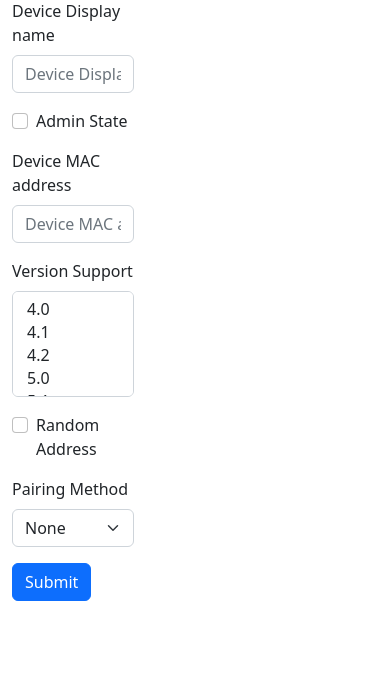
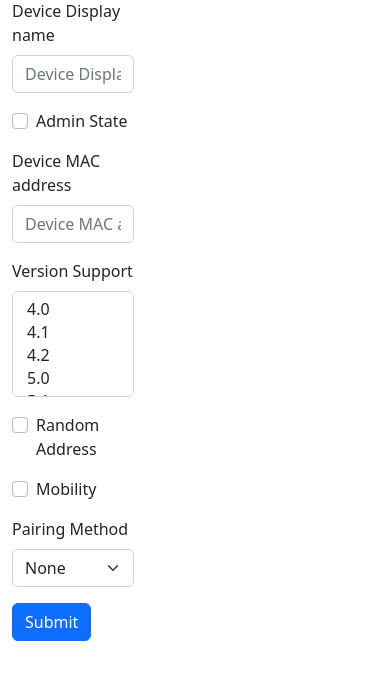
Before and after one commit to iot-onboarding/tiedie, a Flask app: page /devices/add in a window 390 px wide. Shown: the part 146-826 px from the top of the page. Run offline with Flask 3, Linux system fonts and the light colour scheme; some libraries are stand-ins or nearby versions.

Commit message:
Added support for mobility

```diff
--- a/python-sdk/sample-python-app/src/app.py
+++ b/python-sdk/sample-python-app/src/app.py
@@ -150,12 +150,14 @@ def add_device():
     version_support = content.getlist('versionSupport')
 
     pairing_method = content.get('pairingMethod')
+    mobility = True if content.get('mobility', 'off') == 'on' else False
 
     device = Device(content['deviceDisplayName'],
                     admin_state,
                     BleExtension(content['deviceMacAddress'],
                                  version_support,
                                  is_random,
+                                 mobility,
                                  pairing_method == 'null',
                                  pairing_method == 'justWorks',
                                  ),
--- a/python-sdk/sample-python-app/src/templates/device.html
+++ b/python-sdk/sample-python-app/src/templates/device.html
@@ -35,6 +35,10 @@ SPDX-License-Identifier: Apache-2.0
                 <tr>
                     <th>Device Version Support</th>
                     <td>{{ device.ble_extension.version_support }}</td>
+                </tr>
+                <tr>
+                    <th>Mobility</th>
+                    <td>{{ device.ble_extension.mobility }}</td>
                 </tr>
             </tbody>
         </table>
--- a/python-sdk/sample-python-app/src/templates/device_add.html
+++ b/python-sdk/sample-python-app/src/templates/device_add.html
@@ -43,6 +43,11 @@ SPDX-License-Identifier: Apache-2.0
                 <label class="form-check-label" for="isRandom">Random Address</label>
             </div>
 
+            <div class="mb-3 form-check">
+                <input type="checkbox" class="form-check-input" id="mobility" name="mobility">
+                <label class="form-check-label" for="mobility">Mobility</label>
+            </div>
+
             <div class="mb-3">
                 <label for="pairingMethod" class="form-label">Pairing Method</label>
                 <select class="form-select" name="pairingMethod">
--- a/python-sdk/tiedie/models/scim.py
+++ b/python-sdk/tiedie/models/scim.py
@@ -38,13 +38,15 @@ class BleExtension:
     pairing_just_works: PairingJustWorks = None
     pairing_pass_key: PairingPassKey = None
     pairing_oob: PairingOOB = None
+    mobility: bool = False
 
 
-    def __init__(self, device_mac_address: str, version_support: List[str], is_random: bool, null_pair: bool = False,
+    def __init__(self, device_mac_address: str, version_support: List[str], is_random: bool, mobility: bool, null_pair: bool = False,
                   just_works: bool = False, pass_key: int = None, oob_key: str = None, oob_random_number: str = None):
         self.schemas = ["urn:ietf:params:scim:schemas:extension:ble:2.0:Device"]
         self.device_mac_address = device_mac_address
         self.address_type = is_random
+        self.mobility = mobility
         self.version_support = version_support
         self.pairing_methods = []
         self.null_pairing = null_pair
@@ -83,6 +85,7 @@ class BleExtension:
         cls.version_support = data.pop("versionSupport", [])
         cls.device_mac_address = data.pop("deviceMacAddress", "")
         cls.address_type = data.pop("isRandom", "")
+        cls.mobility = data.pop("mobility", "")
         cls.pairing_methods = data.pop("pairingMethods", [])
 
         return cls
@@ -93,6 +96,7 @@ class BleExtension:
             "versionSupport": self.version_support,
             "deviceMacAddress": self.device_mac_address,
             "isRandom": self.address_type,
+            "mobility": self.mobility,
             "pairingMethods": self.pairing_methods
         }
         if self.null_pairing:
```
